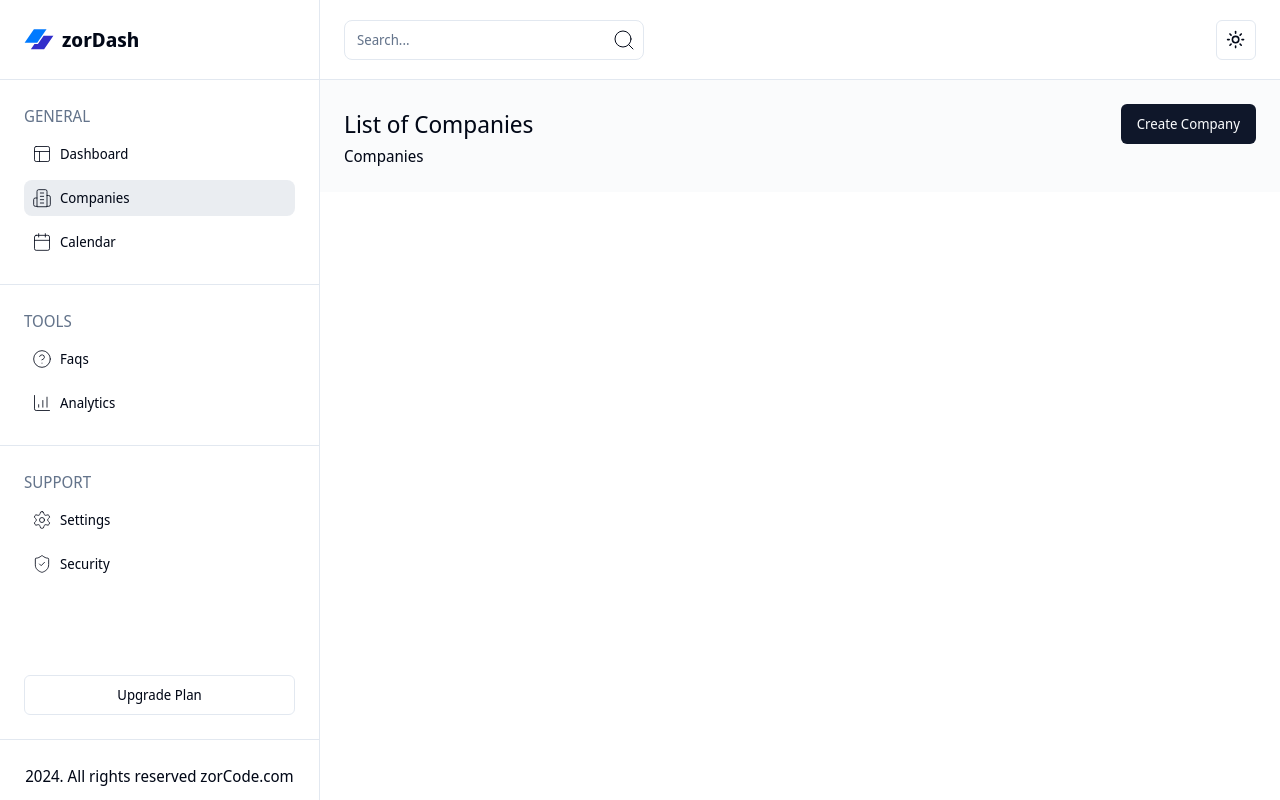
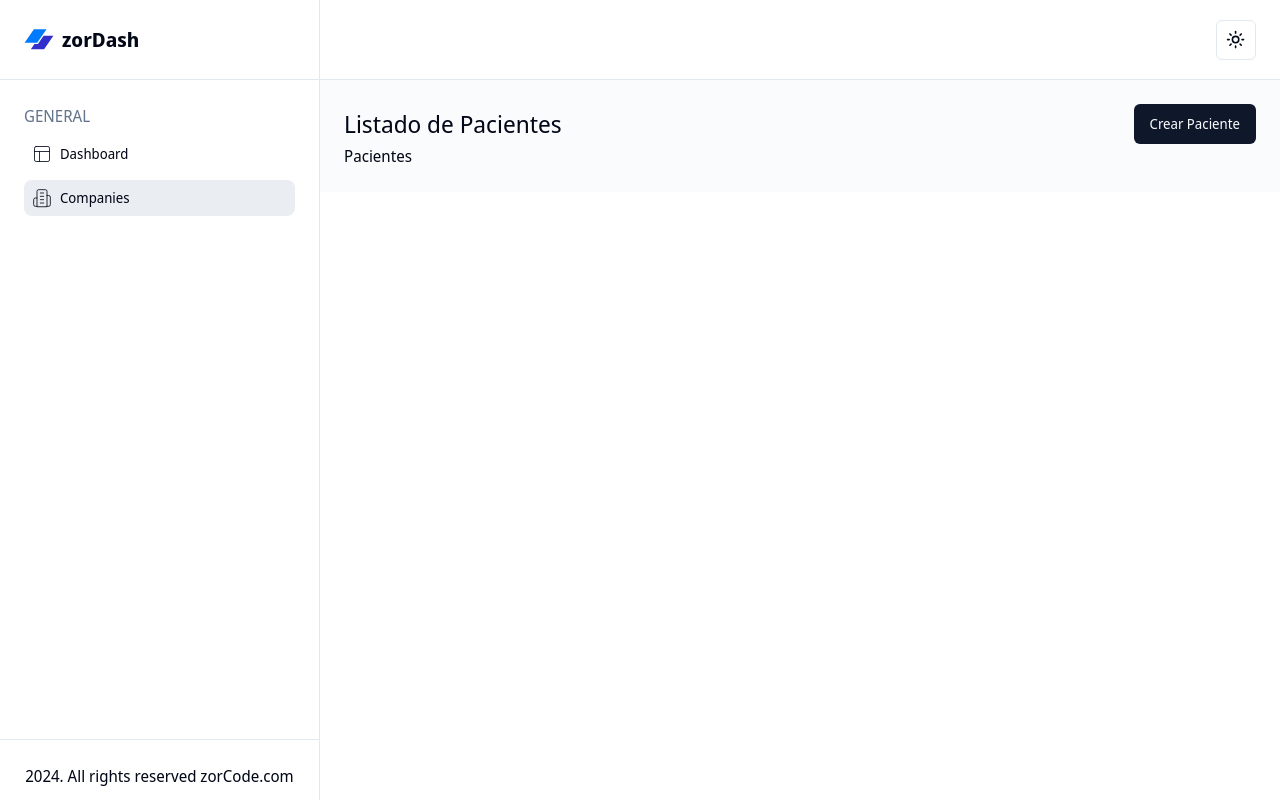
Before and after one commit to viagraz0r/dashboard-clinic, a Next.js app: page /companies in a window 1280 px wide. Built offline with nearby package versions, Linux system fonts and the light colour scheme; what @uploadthing/react would draw is missing.

Commit message:
Se han ocultado algunos menus del sidebar y la barra de busqueda, ademas se tradujeron algunas cosas de ingles a espanol

```diff
--- a/app/(routes)/companies/components/FormCreateCustomer/FormCreateCustomer.tsx
+++ b/app/(routes)/companies/components/FormCreateCustomer/FormCreateCustomer.tsx
@@ -183,7 +183,7 @@ export function FormCreateCustomer(props: FormCreateCustomerProps) {
 						/>
 					</div>
 					<Button type="submit" disabled={!isValid}>
-						Submit
+						Guardar
 					</Button>
 				</form>
 			</Form>
--- a/app/(routes)/companies/components/HeaderCompanies/HeaderCompanies.tsx
+++ b/app/(routes)/companies/components/HeaderCompanies/HeaderCompanies.tsx
@@ -21,16 +21,16 @@ export function HeaderCompanies() {
 
 	return (
 		<div className="flex justify-between items-center">
-			<h2 className="text-2xl">List of Companies</h2>
+			<h2 className="text-2xl">Listado de Pacientes</h2>
 
 			<Dialog open={openModalCreate} onOpenChange={setOpenModalCreate}>
 				<DialogTrigger asChild>
-					<Button>Create Company</Button>
+					<Button>Crear Paciente</Button>
 				</DialogTrigger>
 				<DialogContent className="sm:max-w-[625px]">
 					<DialogHeader>
-						<DialogTitle>Create Customer</DialogTitle>
-						<DialogDescription>Create and configure your customer</DialogDescription>
+						<DialogTitle>Crear Paciente</DialogTitle>
+						<DialogDescription>Escriba la informacion</DialogDescription>
 					</DialogHeader>
 					<FormCreateCustomer setOpenModalCreate={setOpenModalCreate} />
 				</DialogContent>
--- a/app/(routes)/companies/page.tsx
+++ b/app/(routes)/companies/page.tsx
@@ -1,10 +1,10 @@
-import { HeaderCompanies } from "./components/HeaderCompanies";
+import { HeaderCompanies } from './components/HeaderCompanies';
 
 export default function Companies() {
-  return (
-    <div>
-      <HeaderCompanies />
-      <div>Companies</div>
-    </div>
-  );
+	return (
+		<div>
+			<HeaderCompanies />
+			<div>Pacientes</div>
+		</div>
+	);
 }
--- a/components/Navbar/Navbar.tsx
+++ b/components/Navbar/Navbar.tsx
@@ -21,8 +21,8 @@ export function Navbar() {
 				</Sheet>
 			</div>
 			<div className="relative w-[300px]">
-				<Input placeholder="Search..." className="rounded-lg" />
-				<Search strokeWidth={1} className="absolute top-2 right-2" />
+				{/* <Input placeholder="Search..." className="rounded-lg" />
+				<Search strokeWidth={1} className="absolute top-2 right-2" /> */}
 			</div>
 			<div className="flex gap-x-2 items-center">
 				<ToggleTheme />
--- a/components/SidebarRoutes/SidebarRoutes.data.ts
+++ b/components/SidebarRoutes/SidebarRoutes.data.ts
@@ -19,11 +19,11 @@ export const dataGeneralSidebar = [
 		label: 'Companies',
 		href: '/companies',
 	},
-	{
-		icon: Calendar,
-		label: 'Calendar',
-		href: '/task',
-	},
+	// {
+	// 	icon: Calendar,
+	// 	label: 'Calendar',
+	// 	href: '/task',
+	// },
 ];
 
 export const dataToolsSidebar = [
--- a/components/SidebarRoutes/SidebarRoutes.tsx
+++ b/components/SidebarRoutes/SidebarRoutes.tsx
@@ -17,28 +17,28 @@ export function SidebarRoutes() {
 						<SidebarItem key={item.label} item={item} />
 					))}
 				</div>
-				<Separator />
+				{/* <Separator /> */}
 
 				<div className="p-2 md:p-6">
-					<p className="text-slate-500 mb-2">TOOLS</p>
+					{/* <p className="text-slate-500 mb-2">TOOLS</p>
 					{dataToolsSidebar.map((item) => (
 						<SidebarItem key={item.label} item={item} />
-					))}
+					))} */}
 				</div>
-				<Separator />
+				{/* <Separator /> */}
 
 				<div className="p-2 md:p-6">
-					<p className="text-slate-500 mb-2">SUPPORT</p>
+					{/* <p className="text-slate-500 mb-2">SUPPORT</p>
 					{dataSupportSidebar.map((item) => (
 						<SidebarItem key={item.label} item={item} />
-					))}
+					))} */}
 				</div>
 			</div>
 			<div>
 				<div className="text-center p-6">
-					<Button variant="outline" className="w-full">
+					{/* <Button variant="outline" className="w-full">
 						Upgrade Plan
-					</Button>
+					</Button> */}
 				</div>
 				<Separator />
 				<footer className="mt-3 p-3  text-center">2024. All rights reserved zorCode.com</footer>
```
